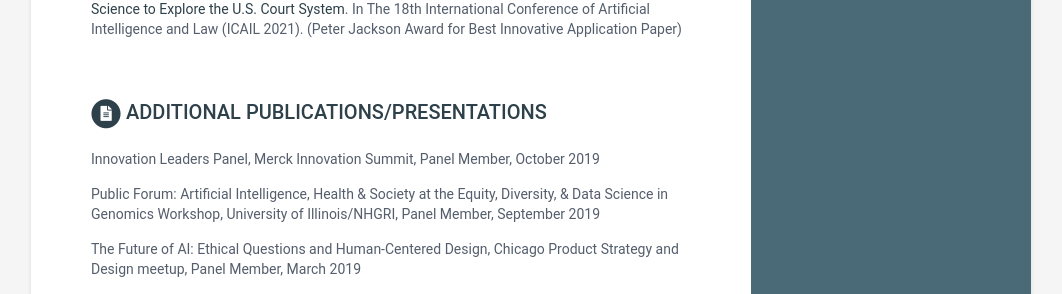
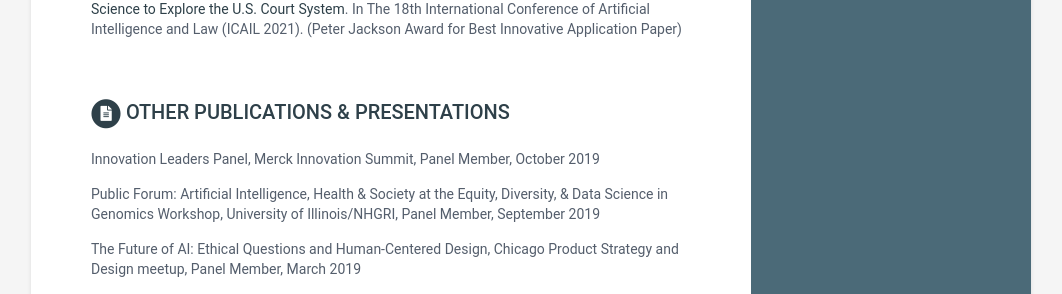
Before and after one commit to andrewpaley/andrewpaley.github.io, a Jekyll site: the page built from index.html, in a window 1280 px wide and 900 px high, scrolled down 3454 px. Shown: the part 246-540 px from the top of the window, without its empty margins (109-1171 px from the left). Built offline with Jekyll 4.4.1, drawn with Linux system fonts in a browser that asks for light colours.

Commit message:
layout tweaks

```diff
--- a/_data/data.yml
+++ b/_data/data.yml
@@ -152,7 +152,7 @@ prpublications:
       - title: Paley, A., Li Zhao, A., Pack, H., Servantez, S., Adler, R. F., Sterbentz, M., Pah, A., Schwartz, D., Barrie, C., Einarssan, A., and Hammond, K. (2021). <a href="https://dl.acm.org/doi/10.1145/3462757.3466100" target="_blank">From Data to Information&#58; Automating Data Science to Explore the U.S. Court System</a>. In The 18th International Conference of Artificial Intelligence and Law (ICAIL 2021). (Peter Jackson Award for Best Innovative Application Paper)
 
 publications:
-    title: Additional Publications/Presentations
+    title: Other Publications & Presentations
     papers:
       - title: Innovation Leaders Panel, Merck Innovation Summit, Panel Member, October 2019
       - title: "Public Forum: Artificial Intelligence, Health & Society at the Equity, Diversity, & Data Science in Genomics Workshop, University of Illinois/NHGRI, Panel Member, September 2019"
```
